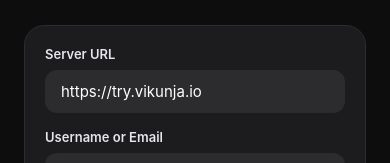
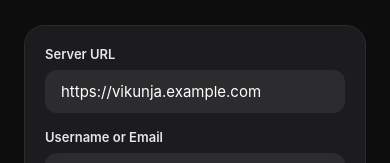
Before and after one commit to TeraHz/guanaco, a React Native app: screen / in a window 390 px wide. Shown: the part 309-472 px from the top of the page. Built offline with nearby package versions, Linux system fonts and the light colour scheme; what react-native-worklets would draw is missing.

Commit message:
chore: default server URL to https://vikunja.example.com

```diff
--- a/src/screens/LoginScreen.tsx
+++ b/src/screens/LoginScreen.tsx
@@ -25,7 +25,7 @@
 
 export const LoginScreen: React.FC<LoginScreenProps> = ({
   onConnect,
-  defaultServerUrl = 'https://try.vikunja.io',
+  defaultServerUrl = 'https://vikunja.example.com',
 }) => {
   const [serverUrl, setServerUrl] = useState(defaultServerUrl);
   const [username, setUsername] = useState('');
```
